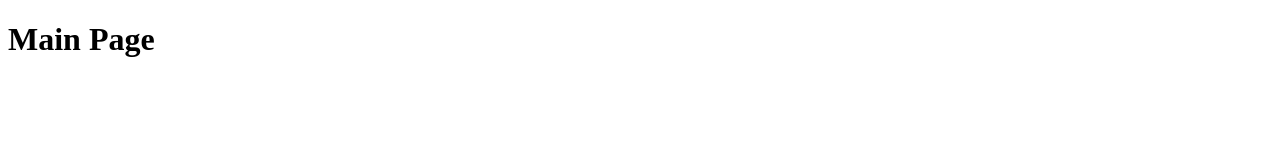
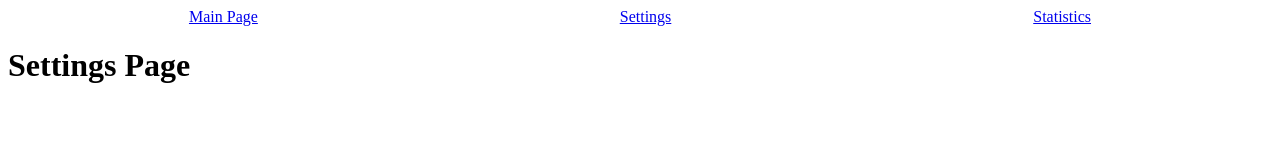
Before and after one commit to ZnoGouDj/Typescript-test-app, a website built with webpack: page src/index.html in a window 1280 px wide. Built offline with nearby package versions, Linux system fonts and the light colour scheme.

Commit message:
Navigation implementation

```diff
--- /dev/null
+++ b/src/core/components/header/index.ts
@@ -0,0 +1,41 @@
+import Component from '../../templates/components';
+import { PageIds } from '../../../pages/app';
+
+const Buttons = [
+  {
+    id: PageIds.MainPage,
+    text: 'Main Page',
+  },
+  {
+    id: PageIds.SettingsPage,
+    text: 'Settings',
+  },
+  {
+    id: PageIds.StatisticsPage,
+    text: 'Statistics',
+  },
+];
+
+class Header extends Component {
+  constructor(tagName: string, className: string) {
+    super(tagName, className);
+  }
+
+  renderPageButtons() {
+    const pageButtons = document.createElement('div');
+    Buttons.forEach(button => {
+      const buttonHTML = document.createElement('a');
+      buttonHTML.href = `#${button.id}`;
+      buttonHTML.innerText = button.text;
+      pageButtons.append(buttonHTML);
+    });
+    this.container.append(pageButtons);
+  }
+
+  render() {
+    this.renderPageButtons();
+    return this.container;
+  }
+}
+
+export default Header;
--- /dev/null
+++ b/src/core/templates/components.ts
@@ -0,0 +1,14 @@
+abstract class Component {
+  protected container: HTMLElement;
+
+  constructor(tagName: string, className: string) {
+    this.container = document.createElement(tagName);
+    this.container.className = className;
+  }
+
+  render() {
+    return this.container;
+  }
+}
+
+export default Component;
--- /dev/null
+++ b/src/index.css
@@ -0,0 +1,4 @@
+.header-container div {
+  display: flex;
+  justify-content: space-around;
+}
--- a/src/index.ts
+++ b/src/index.ts
@@ -1,4 +1,5 @@
 import App from './pages/app';
+import './index.css';
 
 const app = new App();
 app.run();
--- a/src/pages/app/index.ts
+++ b/src/pages/app/index.ts
@@ -1,17 +1,59 @@
+import Header from '../../core/components/header';
+import Page from '../../core/templates/page';
 import MainPage from '../main';
+import SettingsPage from '../settings';
+import StatisticsPage from '../statistics';
+
+export const enum PageIds {
+  MainPage = 'main-page',
+  SettingsPage = 'settings-page',
+  StatisticsPage = 'statistics-page',
+}
 
 class App {
-  private container: HTMLElement;
+  private static container: HTMLElement = document.body;
+  private static defaultPageId: string = 'current-page';
   private initialPage: MainPage;
+  private header: Header;
+
+  static renderNewPage(idPage: string) {
+    const currentPageHTML = document.querySelector(`#${this.defaultPageId}`);
+    if (currentPageHTML) {
+      currentPageHTML.remove();
+    }
+    let page: Page | null = null;
+
+    if (idPage === PageIds.MainPage) {
+      page = new MainPage(idPage);
+    } else if (idPage === PageIds.SettingsPage) {
+      page = new SettingsPage(idPage);
+    } else if (idPage === PageIds.StatisticsPage) {
+      page = new StatisticsPage(idPage);
+    }
+
+    if (page) {
+      const pageHTML = page.render();
+      pageHTML.id = App.defaultPageId;
+      App.container.append(pageHTML);
+    }
+  }
+
+  private enableRouteChange() {
+    window.addEventListener('hashchange', () => {
+      const hash = window.location.hash.slice(1);
+      App.renderNewPage(hash);
+    });
+  }
 
   constructor() {
-    this.container = document.body;
     this.initialPage = new MainPage('main-page');
+    this.header = new Header('header', 'header-container');
   }
 
   run() {
-    const mainPageHTML = this.initialPage.render();
-    this.container.append(mainPageHTML);
+    App.container.append(this.header.render());
+    App.renderNewPage('settings-page');
+    this.enableRouteChange();
   }
 }
 
```
Also changed, not shown: src/index.html (+1 -0 lines).
